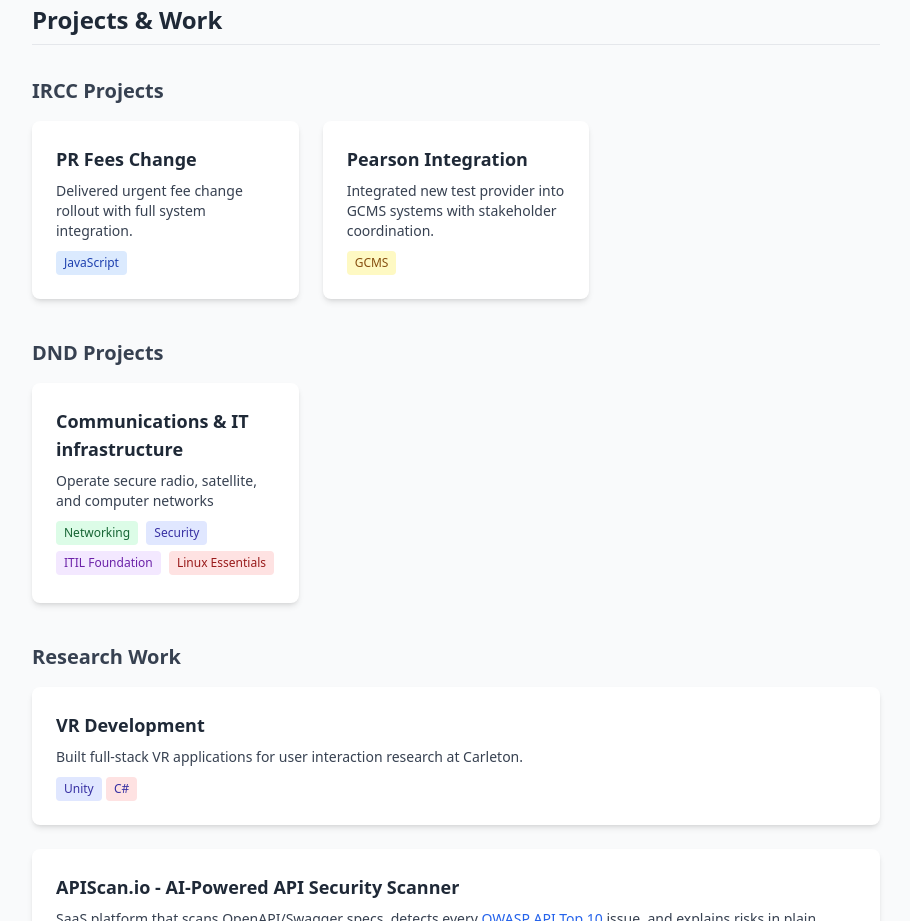
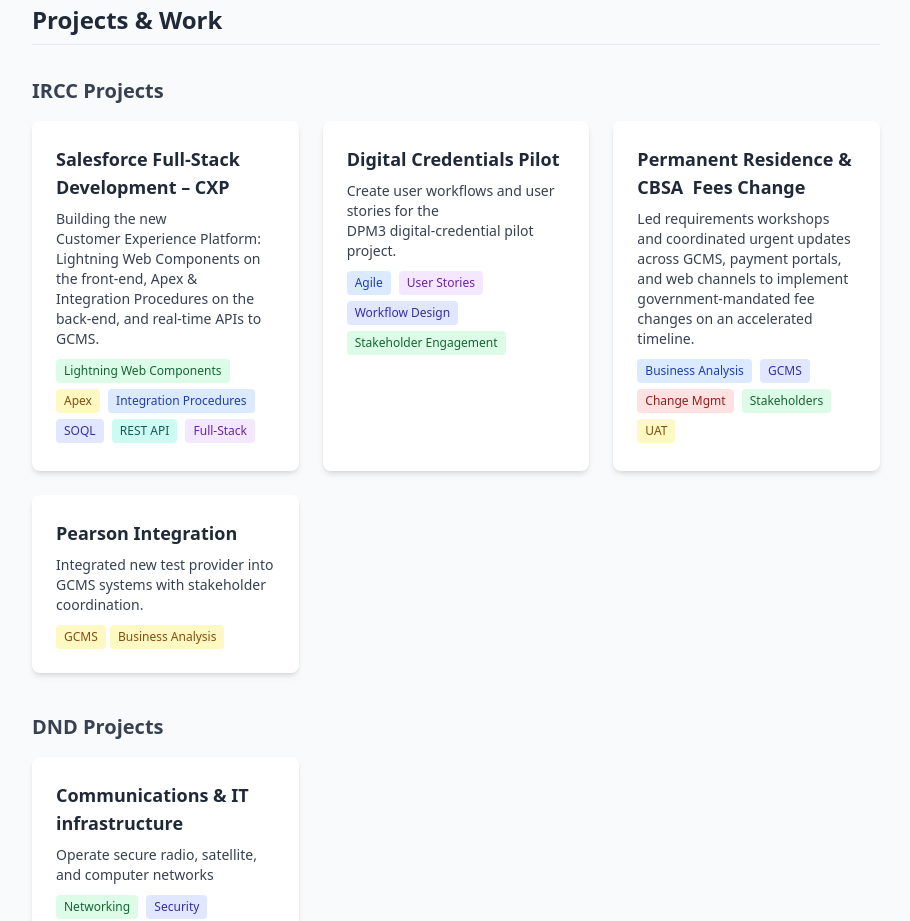
Before and after one commit to nazalkassm/naz-portfolio-site, a plain HTML site: page index.html in a window 1280 px wide. Shown: the part 820-1741 px from the top of the page, without its empty margins (184-1094 px from the left). Drawn offline with nearby package versions, Linux system fonts and the light colour scheme; a script that the page names is missing.

Commit message:
First Group

```diff
--- a/index.html
+++ b/index.html
@@ -1,5 +1,6 @@
 <!DOCTYPE html>
 <html lang="en">
+
 <head>
   <meta charset="UTF-8" />
   <meta name="viewport" content="width=device-width, initial-scale=1.0" />
@@ -11,6 +12,7 @@
     }
   </style>
 </head>
+
 <body class="bg-gray-50 text-gray-800 font-sans">
 
   <header class="bg-white text-gray-900 p-8 text-center shadow-sm">
@@ -31,13 +33,18 @@
     <section id="about">
       <h2 class="text-xl font-semibold mb-2">About</h2>
       <p>
-        Naz Al Kassm is an experienced IT professional specializing in IT change requests business analysis, and full stack application development with the Canadian public sector.
-        He currently works at Immigration, Refugees and Citizenship Canada (IRCC) as a programmer to support the Digital Platform Modernization (DPM) programme.
-        Naz also serves part-time with the Department of National Defence (DND), supporting secure network infrastructure and information systems.
+        Naz Al Kassm is an experienced IT professional specializing in IT change requests business analysis, and full
+        stack application development with the Canadian public sector.
+        He currently works at Immigration, Refugees and Citizenship Canada (IRCC) as a programmer to support the Digital
+        Platform Modernization (DPM) programme.
+        Naz also serves part-time with the Department of National Defence (DND), supporting secure network
+        infrastructure and information systems.
       </p>
       <p class="mt-4">
-        With a background in computer science and a strong foundation in human-computer interaction, Naz bridges the gap between users and systems.
-        His work spans requirements gathering, full-stack development, data analysis and visualization, and UX design. He is committed to creating efficient, secure, and user-centered solutions for government services.
+        With a background in computer science and a strong foundation in human-computer interaction, Naz bridges the gap
+        between users and systems.
+        His work spans requirements gathering, full-stack development, data analysis and visualization, and UX design.
+        He is committed to creating efficient, secure, and user-centered solutions for government services.
       </p>
       <ul class="mt-4 list-disc list-inside space-y-1 text-sm">
         <li>🎓 Master's in Computer Science (HCI), Carleton University</li>
@@ -54,17 +61,70 @@
       <!-- IRCC Projects -->
       <h3 class="text-xl font-semibold mb-4 mt-8 text-gray-700">IRCC Projects</h3>
       <div class="grid gap-6 sm:grid-cols-1 md:grid-cols-2 lg:grid-cols-3">
-        <!-- Card: PR Fees -->
+        <!-- Salesforce Full-Stack Development (CXP) -->
         <div class="bg-white shadow-md rounded-lg p-6">
-          <h4 class="text-lg font-semibold mb-2">PR Fees Change</h4>
-          <p class="text-sm text-gray-700 mb-2">Delivered urgent fee change rollout with full system integration.</p>
-          <span class="inline-block text-xs bg-blue-100 text-blue-800 px-2 py-1 rounded">JavaScript</span>
+          <h4 class="text-lg font-semibold mb-2">
+            Salesforce Full-Stack Development&nbsp;– CXP
+          </h4>
+          <p class="text-sm text-gray-700 mb-2">
+            Building the new Customer&nbsp;Experience&nbsp;Platform: Lightning Web Components on
+            the front-end, Apex &amp; Integration Procedures on the back-end, and real-time
+            APIs to GCMS.
+          </p>
+
+          <!-- skill tags -->
+          <span
+            class="inline-block text-xs bg-green-100 text-green-800 px-2 py-1 rounded mr-1 mb-1">Lightning&nbsp;Web&nbsp;Components</span>
+          <span class="inline-block text-xs bg-yellow-100 text-yellow-800 px-2 py-1 rounded mr-1 mb-1">Apex</span>
+          <span
+            class="inline-block text-xs bg-blue-100 text-blue-800 px-2 py-1 rounded mr-1 mb-1">Integration&nbsp;Procedures</span>
+          <span class="inline-block text-xs bg-indigo-100 text-indigo-800 px-2 py-1 rounded mr-1 mb-1">SOQL</span>
+          <span class="inline-block text-xs bg-teal-100 text-teal-800 px-2 py-1 rounded mr-1 mb-1">REST&nbsp;API</span>
+          <span class="inline-block text-xs bg-purple-100 text-purple-800 px-2 py-1 rounded mb-1">Full-Stack</span>
         </div>
+
+        <!-- Digital Credentials Pilot (DPM3) -->
+        <div class="bg-white shadow-md rounded-lg p-6">
+          <h4 class="text-lg font-semibold mb-2">Digital Credentials Pilot</h4>
+          <p class="text-sm text-gray-700 mb-2">
+            Create user workflows and user stories for the
+            <span class="whitespace-nowrap">DPM3&nbsp;digital-credential</span> pilot project.
+          </p>
+          <span class="inline-block text-xs bg-blue-100 text-blue-800 px-2 py-1 rounded mr-1 mb-1">Agile</span>
+          <span
+            class="inline-block text-xs bg-purple-100 text-purple-800 px-2 py-1 rounded mr-1 mb-1">User&nbsp;Stories</span>
+          <span
+            class="inline-block text-xs bg-indigo-100 text-indigo-800 px-2 py-1 rounded mr-1 mb-1">Workflow&nbsp;Design</span>
+          <span
+            class="inline-block text-xs bg-green-100 text-green-800 px-2 py-1 rounded mb-1">Stakeholder&nbsp;Engagement</span>
+        </div>
+
+        <!-- Permanent Residence (PR) Fees Change -->
+      <div class="bg-white shadow-md rounded-lg p-6">
+        <h4 class="text-lg font-semibold mb-2">
+          Permanent Residence & CBSA &nbsp;Fees Change
+        </h4>
+        <p class="text-sm text-gray-700 mb-2">
+          Led requirements workshops and coordinated urgent updates across GCMS, payment
+          portals, and web channels to implement government-mandated fee changes on an
+          accelerated timeline.
+        </p>
+
+        <!-- skill tags -->
+        <span class="inline-block text-xs bg-blue-100 text-blue-800 px-2 py-1 rounded mr-1 mb-1">Business&nbsp;Analysis</span>
+        <span class="inline-block text-xs bg-indigo-100 text-indigo-800 px-2 py-1 rounded mr-1 mb-1">GCMS</span>
+        <span class="inline-block text-xs bg-red-100 text-red-800 px-2 py-1 rounded mr-1 mb-1">Change&nbsp;Mgmt</span>
+        <span class="inline-block text-xs bg-green-100 text-green-800 px-2 py-1 rounded mr-1 mb-1">Stakeholders</span>
+        <span class="inline-block text-xs bg-yellow-100 text-yellow-800 px-2 py-1 rounded mb-1">UAT</span>
+      </div>
+
         <!-- Card: Pearson Integration -->
         <div class="bg-white shadow-md rounded-lg p-6">
           <h4 class="text-lg font-semibold mb-2">Pearson Integration</h4>
-          <p class="text-sm text-gray-700 mb-2">Integrated new test provider into GCMS systems with stakeholder coordination.</p>
+          <p class="text-sm text-gray-700 mb-2">Integrated new test provider into GCMS systems with stakeholder
+            coordination.</p>
           <span class="inline-block text-xs bg-yellow-100 text-yellow-800 px-2 py-1 rounded">GCMS</span>
+          <span class="inline-block text-xs bg-yellow-100 text-yellow-800 px-2 py-1 rounded">Business Analysis</span>
         </div>
       </div>
       <!-- Card: CBSA Removals -->
@@ -81,17 +141,19 @@
           <p class="text-sm text-gray-700 mb-2">Operate secure radio, satellite, and computer networks</p>
           <span class="inline-block text-xs bg-green-100 text-green-800 px-2 py-1 rounded mr-1 mb-1">Networking</span>
           <span class="inline-block text-xs bg-indigo-100 text-indigo-800 px-2 py-1 rounded mr-1 mb-1">Security</span>
-          <span class="inline-block text-xs bg-purple-100 text-purple-800 px-2 py-1 rounded mr-1 mb-1">ITIL Foundation</span>
+          <span class="inline-block text-xs bg-purple-100 text-purple-800 px-2 py-1 rounded mr-1 mb-1">ITIL
+            Foundation</span>
           <span class="inline-block text-xs bg-red-100 text-red-800 px-2 py-1 rounded">Linux Essentials</span>
         </div>
       </div>
 
-      <!-- Research Work -->
+      <!-- Research & Fun Projects -->
       <h3 class="text-xl font-semibold mb-4 mt-10 text-gray-700">Research Work</h3>
       <div class="grid gap-6 sm:grid-cols-1 md:grid-cols-2 lg:grid-cols-3"></div>
       <div class="bg-white shadow-md rounded-lg p-6">
         <h4 class="text-lg font-semibold mb-2">VR Development</h4>
-          <p class="text-sm text-gray-700 mb-2">Built full-stack VR applications for user interaction research at Carleton.</p>
+        <p class="text-sm text-gray-700 mb-2">Built full-stack VR applications for user interaction research at
+          Carleton.</p>
         <span class="inline-block text-xs bg-indigo-100 text-indigo-800 px-2 py-1 rounded">Unity</span>
         <span class="inline-block text-xs bg-red-100 text-indigo-800 px-2 py-1 rounded">C#</span>
       </div>
@@ -110,7 +172,8 @@
         </p>
 
         <!-- Tech badges -->
-  <span class="inline-block text-xs bg-green-100 text-green-800 px-2 py-1 rounded mr-1 mb-1">Python / FastAPI</span>
+        <span class="inline-block text-xs bg-green-100 text-green-800 px-2 py-1 rounded mr-1 mb-1">Python /
+          FastAPI</span>
         <span class="inline-block text-xs bg-indigo-100 text-indigo-800 px-2 py-1 rounded mr-1 mb-1">HTMX</span>
         <span class="inline-block text-xs bg-purple-100 text-purple-800 px-2 py-1 rounded mr-1 mb-1">GPT-4</span>
         <span class="inline-block text-xs bg-red-100 text-red-800 px-2 py-1 rounded mr-1 mb-1">OWASP ZAP</span>
@@ -119,12 +182,11 @@
         <span class="inline-block text-xs bg-orange-100 text-orange-800 px-2 py-1 rounded mr-1 mb-1">Git</span>
         <span class="inline-block text-xs bg-violet-100 text-violet-800 px-2 py-1 rounded mr-1 mb-1">SQLAlchemy</span>
         <span class="inline-block text-xs bg-green-100 text-green-800 px-2 py-1 rounded mr-1 mb-1">Kali Linux</span>
-  <span class="inline-block text-xs bg-green-100 text-green-800 px-2 py-1 rounded mr-1 mb-1">Cloud Deployment</span>
+        <span class="inline-block text-xs bg-green-100 text-green-800 px-2 py-1 rounded mr-1 mb-1">Cloud
+          Deployment</span>
 
         <!-- Accordion trigger -->
-  <button
-    class="mt-4 text-sm text-blue-600 hover:underline focus:outline-none"
-    hx-on="click:
+        <button class="mt-4 text-sm text-blue-600 hover:underline focus:outline-none" hx-on="click:
       const d = document.getElementById('apiscan-details');
       d.classList.toggle('hidden');
       this.textContent = d.classList.contains('hidden') ? 'Show details' : 'Hide details';
@@ -207,15 +269,18 @@
       <form id="contact-form" action="#" method="POST" class="bg-white shadow-md rounded-lg p-6 space-y-4 max-w-xl">
         <div>
           <label for="name" class="block text-sm font-medium text-gray-700">Name</label>
-          <input type="text" id="name" name="name" required class="mt-1 block w-full border border-gray-300 rounded px-3 py-2">
+          <input type="text" id="name" name="name" required
+            class="mt-1 block w-full border border-gray-300 rounded px-3 py-2">
         </div>
         <div>
           <label for="email" class="block text-sm font-medium text-gray-700">Email</label>
-          <input type="email" id="email" name="email" required class="mt-1 block w-full border border-gray-300 rounded px-3 py-2">
+          <input type="email" id="email" name="email" required
+            class="mt-1 block w-full border border-gray-300 rounded px-3 py-2">
         </div>
         <div>
           <label for="message" class="block text-sm font-medium text-gray-700">Message</label>
-          <textarea id="message" name="message" rows="4" required class="mt-1 block w-full border border-gray-300 rounded px-3 py-2"></textarea>
+          <textarea id="message" name="message" rows="4" required
+            class="mt-1 block w-full border border-gray-300 rounded px-3 py-2"></textarea>
         </div>
         <button type="submit" class="bg-blue-600 text-white px-4 py-2 rounded hover:bg-blue-700 transition">
           Send Message
@@ -306,4 +371,5 @@
   </script>
 
 </body>
+
 </html>
```
Lines whose indentation alone changed are shown as unchanged.
